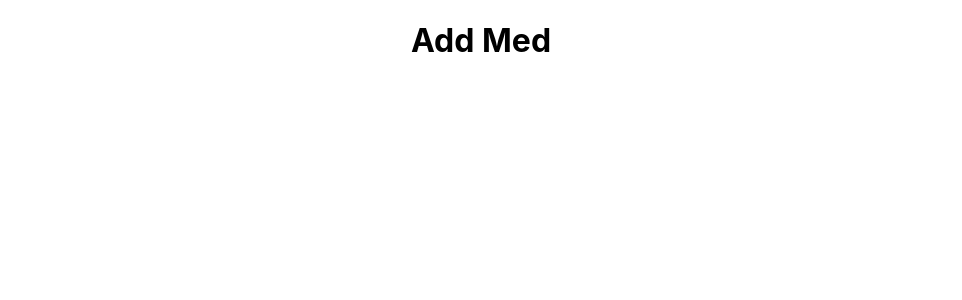
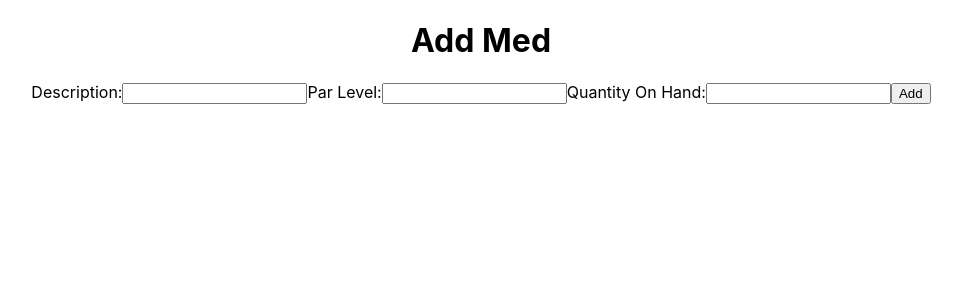
Before and after one commit to kennypal/adm-inventory-management, a React (Create React App) app in the folder client/: page /1/add in a window 1280 px wide. Shown: the top 300 px of the page, without its empty margins (159-1121 px from the left). Built offline with nearby package versions, Linux system fonts and the light colour scheme; no server answers.

Commit message:
stuck on error in addMed

```diff
--- a/client/src/App.js
+++ b/client/src/App.js
@@ -5,6 +5,7 @@ import Home from './screens/Home'
 import AddMed from './screens/AddMed'
 
 function App() {
+
   return (
     <div className="App">
       <Route exact path='/'>
--- a/client/src/screens/AddMed.jsx
+++ b/client/src/screens/AddMed.jsx
@@ -1,13 +1,76 @@
-import React from 'react'
-import Layout from './../layouts/Layout'
+import React, { useEffect, useState } from "react";
+import { useHistory } from 'react-router-dom';
+import Layout from "./../layouts/Layout";
+import { postMedToDevice } from './../services/medications'
+import { getAllDevices } from './../services/devices'
 
 export default function AddMed() {
+  const history = useHistory;
+  const [devices, setDevices] = useState([])
+  const [meds, setMeds] = useState([])
+  const [medData, setMedData] = useState({
+    description: '',
+    par_level: '',
+    quantity_on_hand: ''
+  })
+
+  useEffect(() => {
+    const fetchDevices = async () => {
+      const getDevices = await getAllDevices();
+      setDevices(getDevices);
+    };
+    fetchDevices();
+  }, []);
+
+  const handleMedCreate = async (medData) => {
+    const newMed = await postMedToDevice(medData)
+    setMeds(prevState => ([...prevState, newMed]))
+    history.push('/')
+  }
+
+  const handleChange = (e) => {
+    const { name, value } = e.target;
+    setMedData({ [name]: value })
+  }
+
   return (
-
     <div>
       <Layout>
         <h1>Add Med</h1>
-        </Layout>
-      </div>
-  )
+        <form onSubmit={(e) => {
+          e.preventDefault();
+          handleMedCreate(medData)
+        }}>
+          <label>
+            Description:
+            <input
+              type="text"
+              name="description"
+              value={medData.description}
+              onChange={handleChange}
+            />
+          </label>
+          <label>
+            Par Level:
+            <input
+              type="text"
+              name="par level"
+              value={medData.par_level}
+              onChange={handleChange}
+            />
+          </label>
+          <label>
+            Quantity On Hand:
+            <input
+              type="text"
+              name="quantity on hand"
+              value={medData.quantity_on_hand}
+              onChange={handleChange}
+            />
+          </label>
+          <button>Add</button>
+        </form>
+      </Layout>
+    </div>
+  );
 }
--- a/client/src/screens/Home.jsx
+++ b/client/src/screens/Home.jsx
@@ -4,14 +4,13 @@ import Table from '../components/Table'
 
 
 
-export default function Home() {
-
+export default function Home(props) {
 
 
   return (
     <div>
       <Layout />
-        <Table />
+      <Table />
     </div>
   )
 }
```
Also changed, not shown: client/src/components/Table.jsx (+3 -4 lines).
